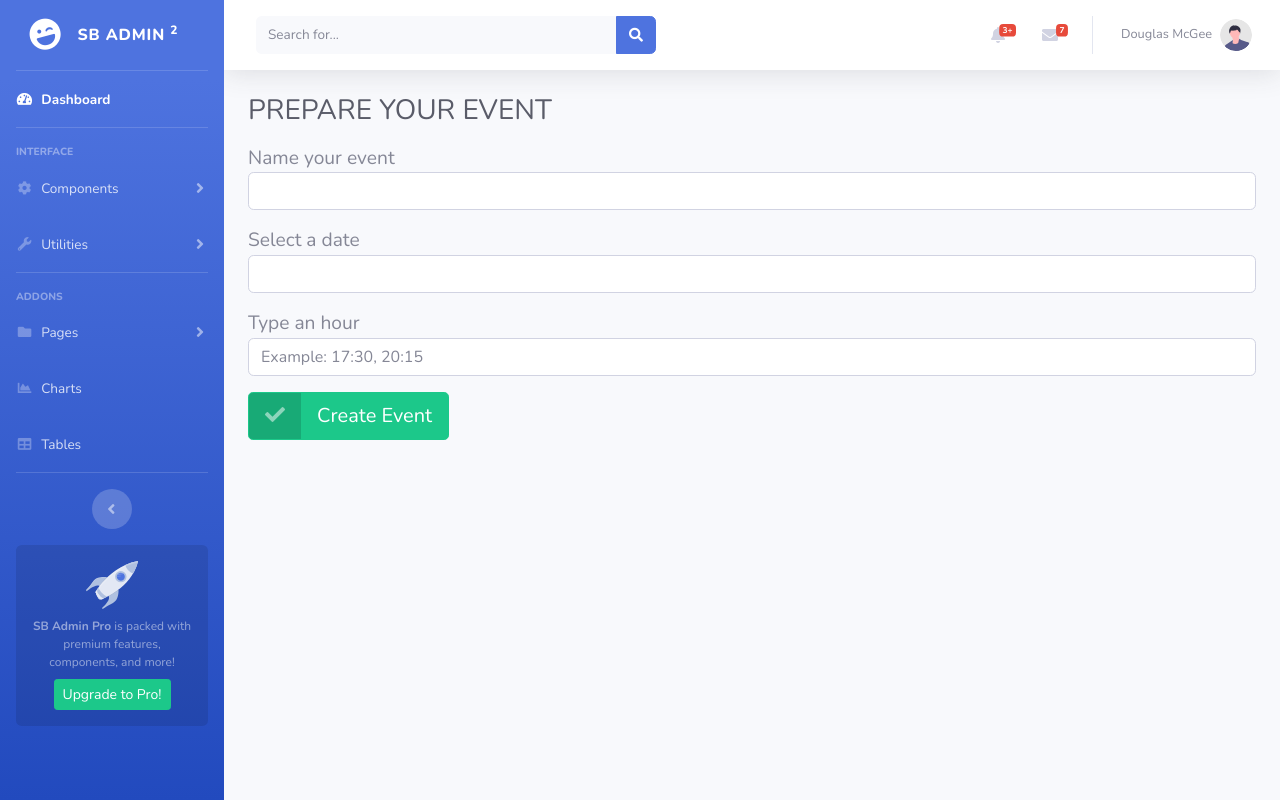
After one commit to scyruz3/BioRhythm, a Flask app: template biorhythm/templates/createEvent.html in a window 1280 px wide. The commit adds this page. Run offline with Flask 2, Linux system fonts and the light colour scheme; the template is opened without the code that fills it, so the values that code supplies are empty; some libraries are stand-ins or nearby versions.

Commit message:
Create Event Front part 1

```diff
--- a/biorhythm/__init__.py
+++ b/biorhythm/__init__.py
@@ -3,6 +3,9 @@ from flask import Flask
 import os
 from dotenv import load_dotenv
 from flask_pymongo import PyMongo
+from flask import Flask, render_template
+from flask_bootstrap import Bootstrap
+from flask_datepicker import datepicker
 
 load_dotenv()
 
@@ -14,6 +17,9 @@ app = Flask(__name__)
 app.config["SECRET_KEY"] = SESSION_SECRET
 app.config["MONGO_URI"] = MONGO_URL
 mongo = PyMongo(app)
+Bootstrap(app)
+datepicker(app=app, local=['static/js/jquery-ui.js', 'static/css/jquery-ui.css'])
 
 import biorhythm.views.views
 import biorhythm.views.dashboardView
+import biorhythm.views.createEventView
--- /dev/null
+++ b/biorhythm/templates/createEvent.html
@@ -0,0 +1,465 @@
+{% extends 'bootstrap/base.html' %} {% block content %}
+
+<head>
+  {% block head %}
+  <meta charset="utf-8" />
+  <meta http-equiv="X-UA-Compatible" content="IE=edge" />
+  <meta name="viewport" content="width=device-width, initial-scale=1, shrink-to-fit=no" />
+  <meta name="description" content="" />
+  <meta name="author" content="" />
+
+  <title>SB Admin 2 - Dashboard</title>
+
+  <!-- Custom fonts for this template-->
+  <link href="/static/vendor/fontawesome-free/css/all.min.css" rel="stylesheet" type="text/css" />
+  <link
+    href="https://fonts.googleapis.com/css?family=Nunito:200,200i,300,300i,400,400i,600,600i,700,700i,800,800i,900,900i"
+    rel="stylesheet" />
+
+  <!-- Custom styles for this template-->
+  <link href="/static/css/sb-admin-2.css" rel="stylesheet" />
+
+  <!-- global JS variables from flask-->
+  <script>
+    let biorhythm = {{ biorhythm | tojson}}
+  </script>
+
+  {% endblock %}
+</head>
+
+<body id="page-top">
+  <!-- Page Wrapper -->
+  <div id="wrapper">
+    <!-- Sidebar -->
+    <ul class="navbar-nav bg-gradient-primary sidebar sidebar-dark accordion" id="accordionSidebar">
+      <!-- Sidebar - Brand -->
+      <a class="sidebar-brand d-flex align-items-center justify-content-center" href="index.html">
+        <div class="sidebar-brand-icon rotate-n-15">
+          <i class="fas fa-laugh-wink"></i>
+        </div>
+        <div class="sidebar-brand-text mx-3">SB Admin <sup>2</sup></div>
+      </a>
+
+      <!-- Divider -->
+      <hr class="sidebar-divider my-0" />
+
+      <!-- Nav Item - Dashboard -->
+      <li class="nav-item active">
+        <a class="nav-link" href="index.html">
+          <i class="fas fa-fw fa-tachometer-alt"></i>
+          <span>Dashboard</span></a>
+      </li>
+
+      <!-- Divider -->
+      <hr class="sidebar-divider" />
+
+      <!-- Heading -->
+      <div class="sidebar-heading">Interface</div>
+
+      <!-- Nav Item - Pages Collapse Menu -->
+      <li class="nav-item">
+        <a class="nav-link collapsed" href="#" data-toggle="collapse" data-target="#collapseTwo" aria-expanded="true"
+          aria-controls="collapseTwo">
+          <i class="fas fa-fw fa-cog"></i>
+          <span>Components</span>
+        </a>
+        <div id="collapseTwo" class="collapse" aria-labelledby="headingTwo" data-parent="#accordionSidebar">
+          <div class="bg-white py-2 collapse-inner rounded">
+            <h6 class="collapse-header">Custom Components:</h6>
+            <a class="collapse-item" href="buttons.html">Buttons</a>
+            <a class="collapse-item" href="cards.html">Cards</a>
+          </div>
+        </div>
+      </li>
+
+      <!-- Nav Item - Utilities Collapse Menu -->
+      <li class="nav-item">
+        <a class="nav-link collapsed" href="#" data-toggle="collapse" data-target="#collapseUtilities"
+          aria-expanded="true" aria-controls="collapseUtilities">
+          <i class="fas fa-fw fa-wrench"></i>
+          <span>Utilities</span>
+        </a>
+        <div id="collapseUtilities" class="collapse" aria-labelledby="headingUtilities" data-parent="#accordionSidebar">
+          <div class="bg-white py-2 collapse-inner rounded">
+            <h6 class="collapse-header">Custom Utilities:</h6>
+            <a class="collapse-item" href="utilities-color.html">Colors</a>
+            <a class="collapse-item" href="utilities-border.html">Borders</a>
+            <a class="collapse-item" href="utilities-animation.html">Animations</a>
+            <a class="collapse-item" href="utilities-other.html">Other</a>
+          </div>
+        </div>
+      </li>
+
+      <!-- Divider -->
+      <hr class="sidebar-divider" />
+
+      <!-- Heading -->
+      <div class="sidebar-heading">Addons</div>
+
+      <!-- Nav Item - Pages Collapse Menu -->
+      <li class="nav-item">
+        <a class="nav-link collapsed" href="#" data-toggle="collapse" data-target="#collapsePages" aria-expanded="true"
+          aria-controls="collapsePages">
+          <i class="fas fa-fw fa-folder"></i>
+          <span>Pages</span>
+        </a>
+        <div id="collapsePages" class="collapse" aria-labelledby="headingPages" data-parent="#accordionSidebar">
+          <div class="bg-white py-2 collapse-inner rounded">
+            <h6 class="collapse-header">Login Screens:</h6>
+            <a class="collapse-item" href="login.html">Login</a>
+            <a class="collapse-item" href="register.html">Register</a>
+            <a class="collapse-item" href="forgot-password.html">Forgot Password</a>
+            <div class="collapse-divider"></div>
+            <h6 class="collapse-header">Other Pages:</h6>
+            <a class="collapse-item" href="404.html">404 Page</a>
+            <a class="collapse-item" href="blank.html">Blank Page</a>
+          </div>
+        </div>
+      </li>
+
+      <!-- Nav Item - Charts -->
+      <li class="nav-item">
+        <a class="nav-link" href="charts.html">
+          <i class="fas fa-fw fa-chart-area"></i>
+          <span>Charts</span></a>
+      </li>
+
+      <!-- Nav Item - Tables -->
+      <li class="nav-item">
+        <a class="nav-link" href="tables.html">
+          <i class="fas fa-fw fa-table"></i>
+          <span>Tables</span></a>
+      </li>
+
+      <!-- Divider -->
+      <hr class="sidebar-divider d-none d-md-block" />
+
+      <!-- Sidebar Toggler (Sidebar) -->
+      <div class="text-center d-none d-md-inline">
+        <button class="rounded-circle border-0" id="sidebarToggle"></button>
+      </div>
+
+      <!-- Sidebar Message -->
+      <div class="sidebar-card d-none d-lg-flex">
+        <img class="sidebar-card-illustration mb-2" src="/static/img/undraw_rocket.svg" alt="..." />
+        <p class="text-center mb-2">
+          <strong>SB Admin Pro</strong> is packed with premium features,
+          components, and more!
+        </p>
+        <a class="btn btn-success btn-sm" href="https://startbootstrap.com/theme/sb-admin-pro">Upgrade to Pro!</a>
+      </div>
+    </ul>
+    <!-- End of Sidebar -->
+
+    <!-- Content Wrapper -->
+    <div id="content-wrapper" class="d-flex flex-column">
+      <!-- Main Content -->
+      <div id="content">
+        <!-- Topbar -->
+        <nav class="navbar navbar-expand navbar-light bg-white topbar mb-4 static-top shadow">
+          <!-- Sidebar Toggle (Topbar) -->
+          <button id="sidebarToggleTop" class="btn btn-link d-md-none rounded-circle mr-3">
+            <i class="fa fa-bars"></i>
+          </button>
+
+          <!-- Topbar Search -->
+          <form class="d-none d-sm-inline-block form-inline mr-auto ml-md-3 my-2 my-md-0 mw-100 navbar-search">
+            <div class="input-group">
+              <input type="text" class="form-control bg-light border-0 small" placeholder="Search for..."
+                aria-label="Search" aria-describedby="basic-addon2" />
+              <div class="input-group-append">
+                <button class="btn btn-primary" type="button">
+                  <i class="fas fa-search fa-sm"></i>
+                </button>
+              </div>
+            </div>
+          </form>
+
+          <!-- Topbar Navbar -->
+          <ul class="navbar-nav ml-auto">
+            <!-- Nav Item - Search Dropdown (Visible Only XS) -->
+            <li class="nav-item dropdown no-arrow d-sm-none">
+              <a class="nav-link dropdown-toggle" href="#" id="searchDropdown" role="button" data-toggle="dropdown"
+                aria-haspopup="true" aria-expanded="false">
+                <i class="fas fa-search fa-fw"></i>
+              </a>
+              <!-- Dropdown - Messages -->
+              <div class="dropdown-menu dropdown-menu-right p-3 shadow animated--grow-in"
+                aria-labelledby="searchDropdown">
+                <form class="form-inline mr-auto w-100 navbar-search">
+                  <div class="input-group">
+                    <input type="text" class="form-control bg-light border-0 small" placeholder="Search for..."
+                      aria-label="Search" aria-describedby="basic-addon2" />
+                    <div class="input-group-append">
+                      <button class="btn btn-primary" type="button">
+                        <i class="fas fa-search fa-sm"></i>
+                      </button>
+                    </div>
+                  </div>
+                </form>
+              </div>
+            </li>
+
+            <!-- Nav Item - Alerts -->
+            <li class="nav-item dropdown no-arrow mx-1">
+              <a class="nav-link dropdown-toggle" href="#" id="alertsDropdown" role="button" data-toggle="dropdown"
+                aria-haspopup="true" aria-expanded="false">
+                <i class="fas fa-bell fa-fw"></i>
+                <!-- Counter - Alerts -->
+                <span class="badge badge-danger badge-counter">3+</span>
+              </a>
+              <!-- Dropdown - Alerts -->
+              <div class="dropdown-list dropdown-menu dropdown-menu-right shadow animated--grow-in"
+                aria-labelledby="alertsDropdown">
+                <h6 class="dropdown-header">Alerts Center</h6>
+                <a class="dropdown-item d-flex align-items-center" href="#">
+                  <div class="mr-3">
+                    <div class="icon-circle bg-primary">
+                      <i class="fas fa-file-alt text-white"></i>
+                    </div>
+                  </div>
+                  <div>
+                    <div class="small text-gray-500">December 12, 2019</div>
+                    <span class="font-weight-bold">A new monthly report is ready to download!</span>
+                  </div>
+                </a>
+                <a class="dropdown-item d-flex align-items-center" href="#">
+                  <div class="mr-3">
+                    <div class="icon-circle bg-success">
+                      <i class="fas fa-donate text-white"></i>
+                    </div>
+                  </div>
+                  <div>
+                    <div class="small text-gray-500">December 7, 2019</div>
+                    $290.29 has been deposited into your account!
+                  </div>
+                </a>
+                <a class="dropdown-item d-flex align-items-center" href="#">
+                  <div class="mr-3">
+                    <div class="icon-circle bg-warning">
+                      <i class="fas fa-exclamation-triangle text-white"></i>
+                    </div>
+                  </div>
+                  <div>
+                    <div class="small text-gray-500">December 2, 2019</div>
+                    Spending Alert: We've noticed unusually high spending for
+                    your account.
+                  </div>
+                </a>
+                <a class="dropdown-item text-center small text-gray-500" href="#">Show All Alerts</a>
+              </div>
+            </li>
+
+            <!-- Nav Item - Messages -->
+            <li class="nav-item dropdown no-arrow mx-1">
+              <a class="nav-link dropdown-toggle" href="#" id="messagesDropdown" role="button" data-toggle="dropdown"
+                aria-haspopup="true" aria-expanded="false">
+                <i class="fas fa-envelope fa-fw"></i>
+                <!-- Counter - Messages -->
+                <span class="badge badge-danger badge-counter">7</span>
+              </a>
+              <!-- Dropdown - Messages -->
+              <div class="dropdown-list dropdown-menu dropdown-menu-right shadow animated--grow-in"
+                aria-labelledby="messagesDropdown">
+                <h6 class="dropdown-header">Message Center</h6>
+                <a class="dropdown-item d-flex align-items-center" href="#">
+                  <div class="dropdown-list-image mr-3">
+                    <img class="rounded-circle" src="/static/img/undraw_profile_1.svg" alt="..." />
+                    <div class="status-indicator bg-success"></div>
+                  </div>
+                  <div class="font-weight-bold">
+                    <div class="text-truncate">
+                      Hi there! I am wondering if you can help me with a
+                      problem I've been having.
+                    </div>
+                    <div class="small text-gray-500">Emily Fowler · 58m</div>
+                  </div>
+                </a>
+                <a class="dropdown-item d-flex align-items-center" href="#">
+                  <div class="dropdown-list-image mr-3">
+                    <img class="rounded-circle" src="/static/img/undraw_profile_2.svg" alt="..." />
+                    <div class="status-indicator"></div>
+                  </div>
+                  <div>
+                    <div class="text-truncate">
+                      I have the photos that you ordered last month, how would
+                      you like them sent to you?
+                    </div>
+                    <div class="small text-gray-500">Jae Chun · 1d</div>
+                  </div>
+                </a>
+                <a class="dropdown-item d-flex align-items-center" href="#">
+                  <div class="dropdown-list-image mr-3">
+                    <img class="rounded-circle" src="/static/img/undraw_profile_3.svg" alt="..." />
+                    <div class="status-indicator bg-warning"></div>
+                  </div>
+                  <div>
+                    <div class="text-truncate">
+                      Last month's report looks great, I am very happy with
+                      the progress so far, keep up the good work!
+                    </div>
+                    <div class="small text-gray-500">Morgan Alvarez · 2d</div>
+                  </div>
+                </a>
+                <a class="dropdown-item d-flex align-items-center" href="#">
+                  <div class="dropdown-list-image mr-3">
+                    <img class="rounded-circle" src="https://source.unsplash.com/Mv9hjnEUHR4/60x60" alt="..." />
+                    <div class="status-indicator bg-success"></div>
+                  </div>
+                  <div>
+                    <div class="text-truncate">
+                      Am I a good boy? The reason I ask is because someone
+                      told me that people say this to all dogs, even if they
+                      aren't good...
+                    </div>
+                    <div class="small text-gray-500">
+                      Chicken the Dog · 2w
+                    </div>
+                  </div>
+                </a>
+                <a class="dropdown-item text-center small text-gray-500" href="#">Read More Messages</a>
+              </div>
+            </li>
+
+            <div class="topbar-divider d-none d-sm-block"></div>
+
+            <!-- Nav Item - User Information -->
+            <li class="nav-item dropdown no-arrow">
+              <a class="nav-link dropdown-toggle" href="#" id="userDropdown" role="button" data-toggle="dropdown"
+                aria-haspopup="true" aria-expanded="false">
+                <span class="mr-2 d-none d-lg-inline text-gray-600 small">Douglas McGee</span>
+                <img class="img-profile rounded-circle" src="/static/img/undraw_profile.svg" />
+              </a>
+              <!-- Dropdown - User Information -->
+              <div class="dropdown-menu dropdown-menu-right shadow animated--grow-in" aria-labelledby="userDropdown">
+                <a class="dropdown-item" href="#">
+                  <i class="fas fa-user fa-sm fa-fw mr-2 text-gray-400"></i>
+                  Profile
+                </a>
+                <a class="dropdown-item" href="#">
+                  <i class="fas fa-cogs fa-sm fa-fw mr-2 text-gray-400"></i>
+                  Settings
+                </a>
+                <a class="dropdown-item" href="#">
+                  <i class="fas fa-list fa-sm fa-fw mr-2 text-gray-400"></i>
+                  Activity Log
+                </a>
+                <div class="dropdown-divider"></div>
+                <a class="dropdown-item" href="#" data-toggle="modal" data-target="#logoutModal">
+                  <i class="fas fa-sign-out-alt fa-sm fa-fw mr-2 text-gray-400"></i>
+                  Logout
+                </a>
+              </div>
+            </li>
+          </ul>
+        </nav>
+        <!-- End of Topbar -->
+
+
+        <!-- Begin Page Content -->
+        <div class="container-fluid">
+          <!-- Page Heading -->
+          <h1 class="h3 mb-2 text-gray-800">PREPARE YOUR EVENT</h1>
+          <p />
+
+          <!-- Name INput -->
+          <p class="text-lg mb-0">Name your event</p>
+          <form class="verticalform">
+            <input type="text" class="form-control" />
+          </form>
+          <p />
+
+          <!-- Date Picker -->
+          <p class="text-lg mb-0">Select a date</p>
+          {% block scripts %}
+          {{ super() }}
+          {{ datepicker.loader() }} {# to load jQuery-ui #}
+          {{ datepicker.picker(id=".dp") }}
+          {% endblock %}
+          <form class="verticalform">
+            <input type="text" class="form-control dp" />
+          </form>
+          <p />
+
+          <!-- Hours Dropdown-->
+          <p class="text-lg mb-0">Type an hour</p>
+          <form class="verticalform">
+            <input type="text" class="form-control" placeholder="Example: 17:30, 20:15" />
+          </form>
+          <p />
+          <p />
+
+          <!--Create Event Button-->
+          <div class="my-2"></div>
+          <a href="/inviteFriends" class="btn btn-success btn-icon-split btn-lg">
+            <span class="icon text-white-50">
+              <i class="fas fa-check"></i>
+            </span>
+            <span class="text">Create Event</span>
+          </a>
+
+          {% endblock %}
+          <!-- End of Main Content -->
+
+          <!-- Footer -->
+          <footer class="sticky-footer bg-white">
+            {% block footer %}
+            <div class="container my-auto">
+              <div class="copyright text-center my-auto">
+                <span>Copyright &copy; BioRhythm 2022</span>
+              </div>
+            </div>
+            {% endblock %}
+          </footer>
+          <!-- End of Footer -->
+        </div>
+        <!-- End of Content Wrapper -->
+      </div>
+      <!-- End of Page Wrapper -->
+
+      <!-- Scroll to Top Button-->
+      <a class="scroll-to-top rounded" href="#page-top">
+        <i class="fas fa-angle-up"></i>
+      </a>
+
+      <!-- Logout Modal-->
+      <div class="modal fade" id="logoutModal" tabindex="-1" role="dialog" aria-labelledby="exampleModalLabel"
+        aria-hidden="true">
+        <div class="modal-dialog" role="document">
+          <div class="modal-content">
+            <div class="modal-header">
+              <h5 class="modal-title" id="exampleModalLabel">Ready to Leave?</h5>
+              <button class="close" type="button" data-dismiss="modal" aria-label="Close">
+                <span aria-hidden="true">×</span>
+              </button>
+            </div>
+            <div class="modal-body">
+              Select "Logout" below if you are ready to end your current session.
+            </div>
+            <div class="modal-footer">
+              <button class="btn btn-secondary" type="button" data-dismiss="modal">
+                Cancel
+              </button>
+              <a class="btn btn-primary" href="login.html">Logout</a>
+            </div>
+          </div>
+        </div>
+      </div>
+
+      <!-- Bootstrap core JavaScript-->
+      <script src="/static/vendor/jquery/jquery.min.js"></script>
+      <script src="/static/vendor/bootstrap/js/bootstrap.bundle.min.js"></script>
+
+      <!-- Core plugin JavaScript-->
+      <script src="/static/vendor/jquery-easing/jquery.easing.min.js"></script>
+
+      <!-- Custom scripts for all pages-->
+      <script src="/static/js/sb-admin-2.min.js"></script>
+
+      <!-- Page level plugins -->
+      <script src="/static/vendor/chart.js/Chart.min.js"></script>
+
+      <!-- Page level custom scripts -->
+      <script src="/static/js/demo/chart-area-demo.js"></script>
+      <script src="/static/js/demo/chart-pie-demo.js"></script>
+</body>
--- a/biorhythm/templates/dashboard.html
+++ b/biorhythm/templates/dashboard.html
@@ -202,7 +202,7 @@
         <div class="text-center d-flex flex-column">
           <h5 class="h5 mb-2 p-2">Looks like you have no Confirmed Events!</h5>
           <i class="p-2 fas fa-duotone fa-couch" style="font-size: 34px"></i>
-          <a class="p-2 btn btn-md btn-primary shadow-sm" href="">
+          <a class="p-2 btn btn-md btn-primary shadow-sm" href="/newEvent">
             Create an Event!
           </a>
         </div>
```
Also changed, not shown: biorhythm/views/createEventView.py (added, +19 -0 lines).
